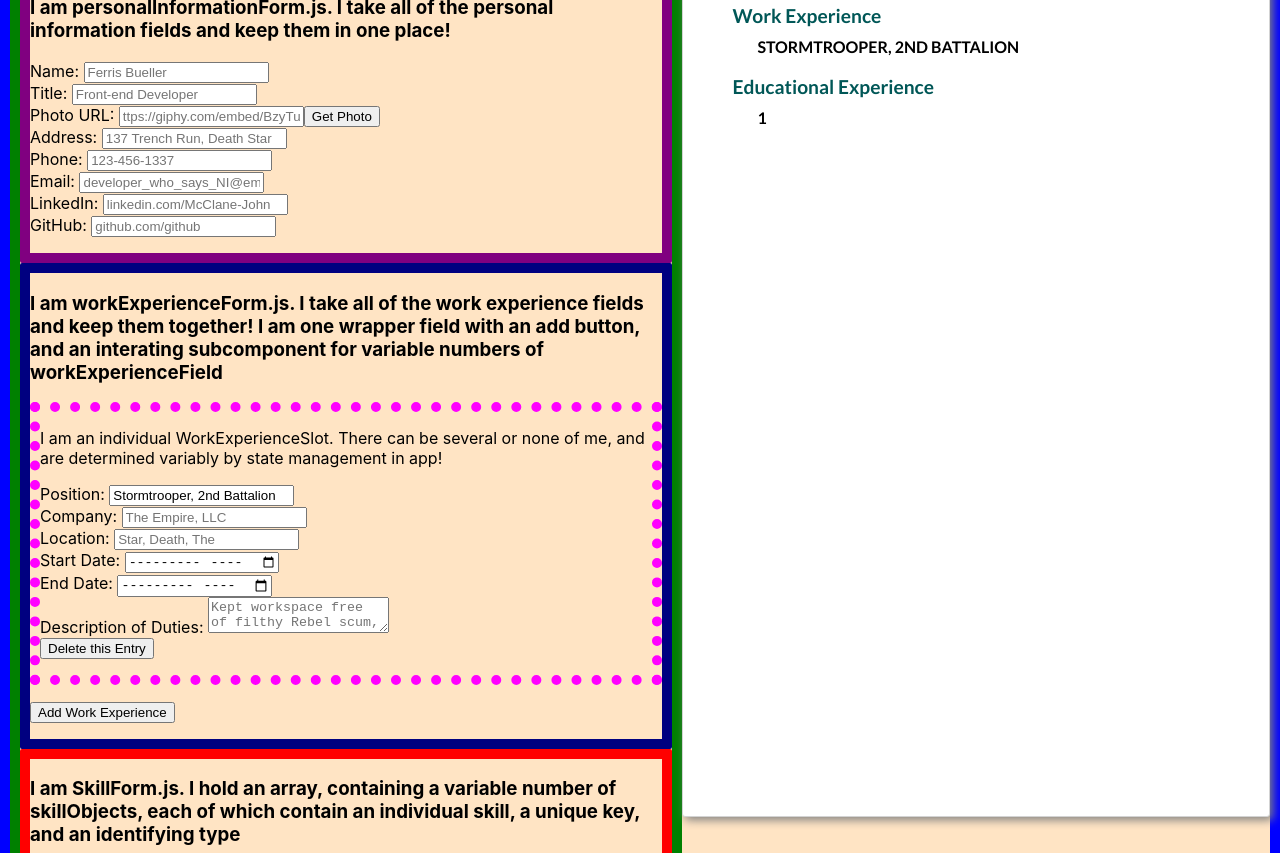
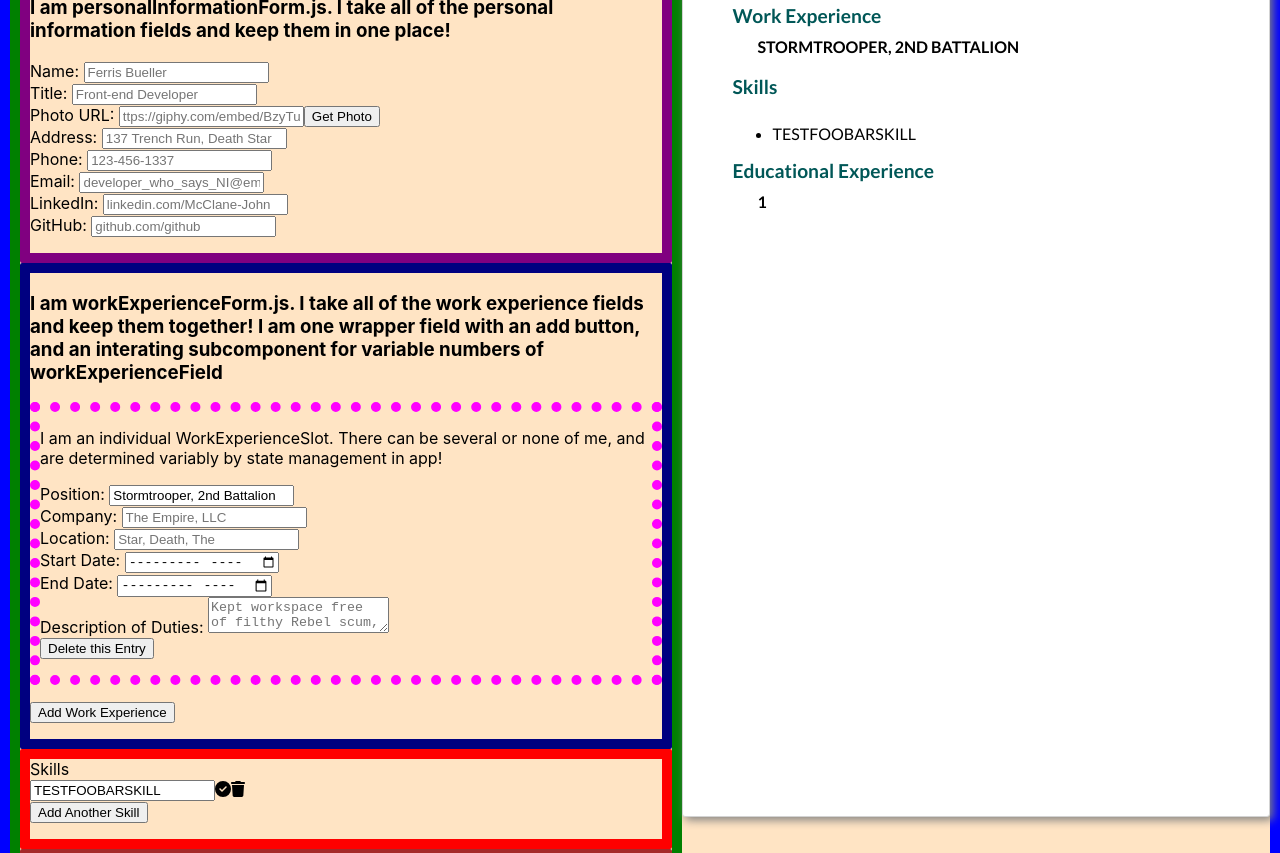
Before and after one commit to dianaroemer/cv-application-project, a React (Create React App) app: page / in a window 1280 px wide. Shown: the part 240-1093 px from the top of the page. Built offline with nearby package versions, Linux system fonts and the light colour scheme.

Commit message:
Eliminate accidental SkillSlot form resubmission on enter by overriding enter key functionality

```diff
--- a/src/App.js
+++ b/src/App.js
@@ -65,6 +65,8 @@ class App extends Component {
   }
 
   updateInputField(e, targetParent, targetField) {
+    e.preventDefault()
+    console.log('------------------------------------------------------------------------------------------------------------------------------------------------------------------------------------------------------------------------------------------------------------------------------------------')
     // console.log(`I am updateInputField, here are my passed args`);
     // console.log(e)
     // console.log(e.target.value);
@@ -97,8 +99,8 @@ class App extends Component {
           }),
         }
       })
-    } else if (targetField.type === 'skill') {
-      console.log('Editing a skill value');
+    } else if (targetParent.type === 'skill') {
+      // console.log('Editing a skill value');
       this.setState({
         skillArr: this.state.skillArr.map(element => {
           if(element === targetField){
@@ -156,7 +158,7 @@ class App extends Component {
         }
       })
     } else if(targetType === 'skill') {
-      console.log('here');
+      // console.log('here');
       this.setState({
         skillArr: this.state.skillArr.concat({
           type: 'skill',
--- a/src/Components/Field Components/SkillForm.js
+++ b/src/Components/Field Components/SkillForm.js
@@ -20,18 +20,17 @@ class SkillForm extends Component {
                 <SkillSlot skill={element}
                 updateInputField={updateInputField}
                 toggleSkillEdit={toggleSkillEdit}
-                deleteExperience={deleteExperience}/>
+                deleteExperience={deleteExperience}
+                key={element.key}/>
             )
         })
 
 
         return (
             <div className='SkillForm' style={{borderStyle: 'solid', borderRadius: 2, borderColor: 'red', borderWidth: 10}}>
-                <h3>I am SkillForm.js. I hold an array, containing a variable number of skillObjects, each of which contain an individual skill, a unique key, and an identifying type</h3>
+                <div className='skillsHeaderText'>Skills</div>
                 {skillRows}
 
-
-            <p></p>
             <button type="submit" onClick={e => createExperience(e, 'skill')}>Add Another Skill</button>
             <p></p>
         </div>
@@ -52,8 +51,15 @@ class SkillSlot extends Component {
         if(skill.edit) {
             return (
                 <form className='skillEditForm'>
-                    I am an editing skill form, my values are as follows.
-                    <input className="inputField" placeholder='A New Skill'  onChange={e => updateInputField(e, skill, skill)} value={skill.skill}></input>
+                    <input type="text" className="inputField" placeholder="Shooting womp rats in Beggar's Canyon"
+                        onChange={e => updateInputField(e, skill, skill)}
+                        onKeyDown={e=> {
+                            e.preventDefault()
+                            if(e.key === "Enter"){
+                                toggleSkillEdit(e, skill);
+                            }
+                        }}
+                        value={skill.skill}></input>
 
                     <FontAwesomeIcon icon={faCircleCheck} onClick={(e) => toggleSkillEdit(e, skill)}/>
                     <FontAwesomeIcon icon={faTrash} onClick={e=> deleteExperience(e, skill)} />
@@ -64,8 +70,7 @@ class SkillSlot extends Component {
 
         return (
             <form className='skillForm'>
-                I am an individiaul Skill Slot. My value is <div></div>
-                {skill.skill} and my type is {skill.type} and my edit is {skill.edit}
+                {skill.skill} |
                 <FontAwesomeIcon icon={faPenToSquare} onClick={(e) => toggleSkillEdit(e, skill)}/>
                 <FontAwesomeIcon icon={faTrash} onClick={e=> deleteExperience(e, skill)} />
 
--- a/src/Components/PreviewContainer.js
+++ b/src/Components/PreviewContainer.js
@@ -1,4 +1,6 @@
 import React, { Component } from 'react'
+import { FontAwesomeIcon } from '@fortawesome/react-fontawesome'
+import { faArrowRight, faBullseye, faCircleDot, faCircle, faCircleArrowRight, faCircleRight } from '@fortawesome/free-solid-svg-icons'
 
 class PreviewContainer extends Component {
     // constructor(props){
@@ -11,6 +13,7 @@ class PreviewContainer extends Component {
 
         const personalInformation = appState.personalInformation;
         const workExperienceArr = appState.workExperience.workExperienceArr;
+        const skillArr = appState.skillArr;
         const educationalExperienceArr = appState.educationalExperience.educationalExperienceArr;
 
         let workRows = [];
@@ -27,6 +30,16 @@ class PreviewContainer extends Component {
                 </div>
             )
         })
+
+        let skillRows = []
+        skillArr.forEach(element => {
+            skillRows.push(
+                <li className='previewSkillSlot' key={element.key}>
+                    {element.skill}
+                </li>
+            )
+        })
+
 
         let educationalRows = [];
         educationalExperienceArr.forEach(element => {
@@ -92,6 +105,15 @@ class PreviewContainer extends Component {
                     {workRows}
                 </div>) : ''}
 
+                {skillRows[0] ? (<div className='previewSkillContainer'>
+                    <div className='previewHeaderText'>
+                        Skills
+                        </div>
+                        <ul className='previewSkillList'>
+                        {skillRows}
+                        </ul>
+                </div>) : ''}
+
                 {educationalRows[0] ? (<div className='previewEducationalContainer'>
                     <div className='previewHeaderText'>
                         Educational Experience
```
